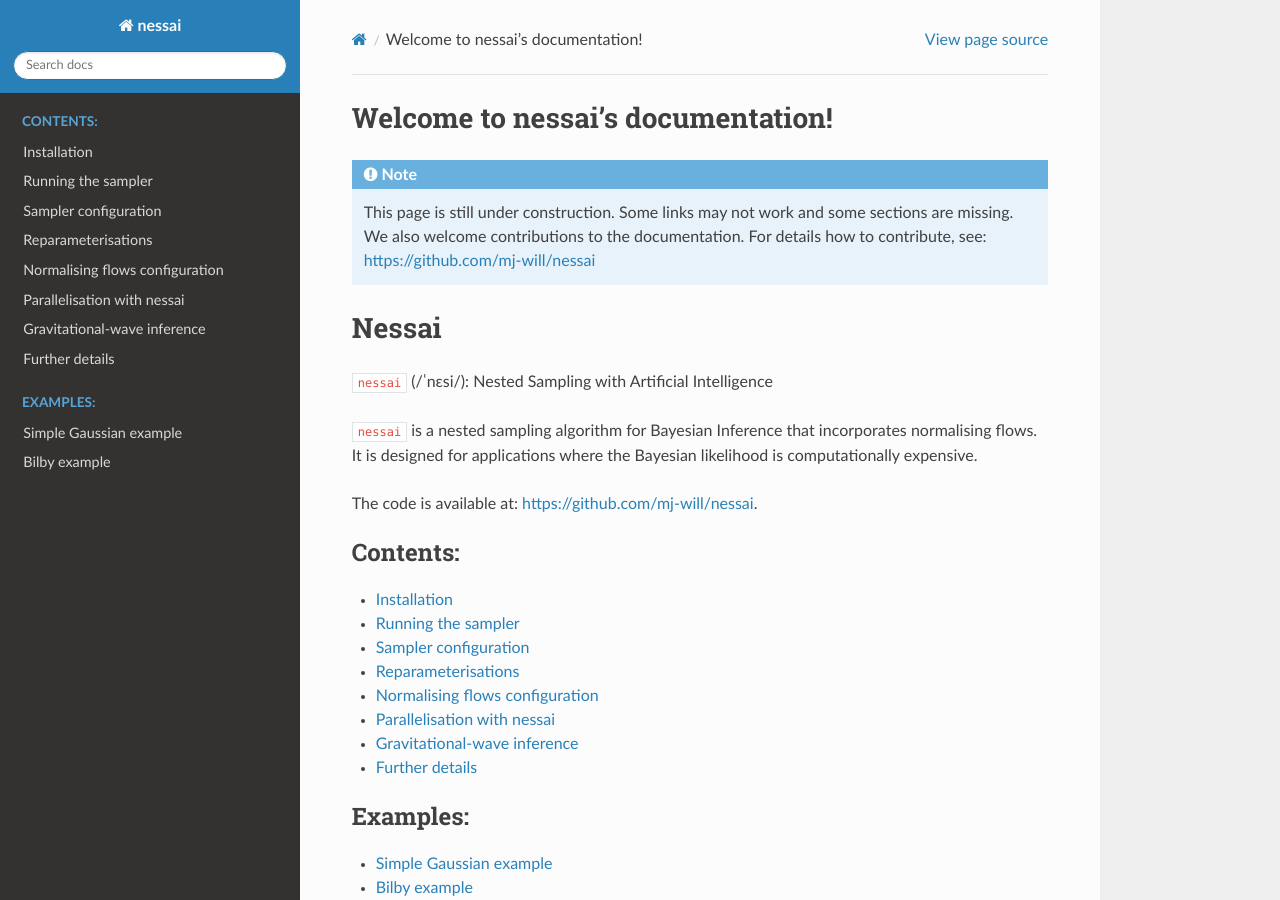
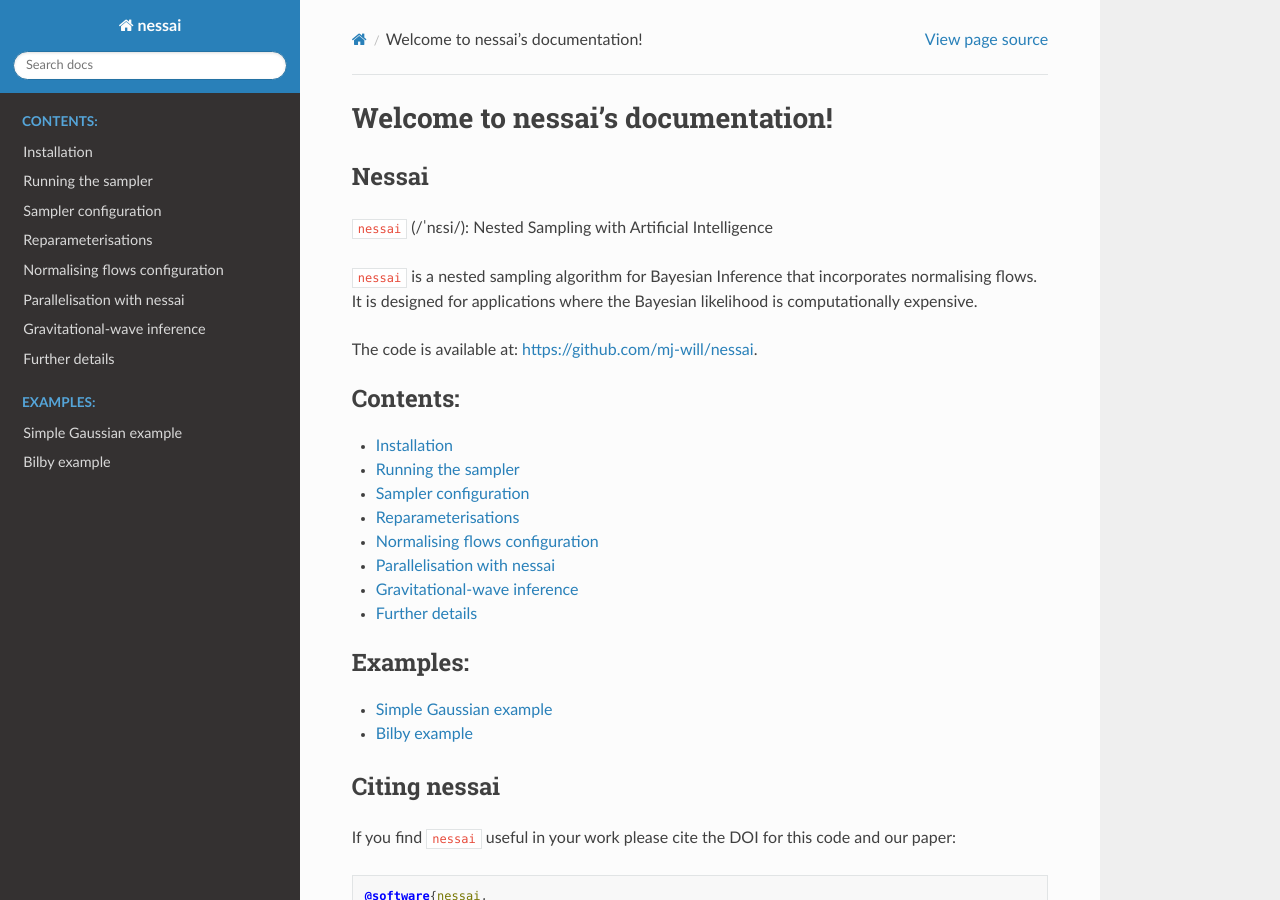
Before and after one commit to mj-will/nessai, a Sphinx documentation site: the page built from docs/index.rst, in a window 1280 px wide and 900 px high. Built offline with Sphinx 7.4.7 and the Read the Docs theme 2.0.0, drawn with Linux system fonts in a browser that asks for light colours; pages that are not in the unit, such as notebooks, are missing from menus.

Commit message:
docs: update home page

```diff
--- a/docs/index.rst
+++ b/docs/index.rst
@@ -6,9 +6,7 @@
 Welcome to nessai's documentation!
 ========================================
 
-.. note::
-    This page is still under construction. Some links may not work and some sections are missing. We also welcome contributions to the documentation. For details how to contribute, see: https://github.com/mj-will/nessai
-
+======
 Nessai
 ======
 
@@ -39,6 +37,7 @@ The code is available at: https://github.com/mj-will/nessai.
    gaussian-example
    bilby-example
 
+=============
 Citing nessai
 =============
 
```
